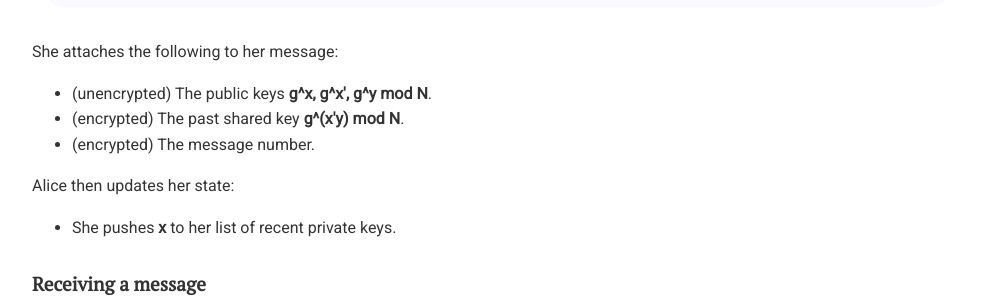
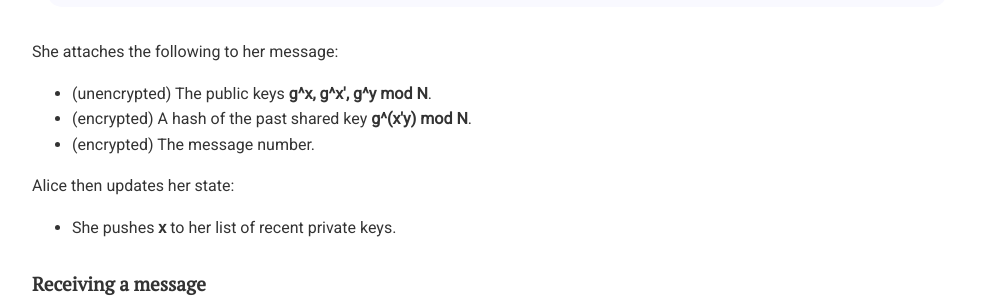
Before and after one commit to chatscrypt/chatscrypt.github.io, a Jekyll site: the page built from _posts/2020-01-23-the-chatscrypt-architecture-part-iii-authenticated-inductive-diffie-hellman.html, in a window 1280 px wide and 900 px high, scrolled down 1746 px. Shown: the part 151-451 px from the top of the window, without its empty margins (143-1134 px from the left). Built offline with Jekyll 4.4.1, drawn with Linux system fonts in a browser that asks for light colours; comment, search, counter and statistics services are not loaded.

Commit message:
Update 2020-01-23-the-chatscrypt-architecture-part-iii-authenticated-inductive-diffie-hellman.html

```diff
--- a/_posts/2020-01-23-the-chatscrypt-architecture-part-iii-authenticated-inductive-diffie-hellman.html
+++ b/_posts/2020-01-23-the-chatscrypt-architecture-part-iii-authenticated-inductive-diffie-hellman.html
@@ -64,7 +64,7 @@ Alice creates a new Diffie-Hellman key pair with private key <b>x</b> and encryp
 She attaches the following to her message:
 <ul>
 <li> (unencrypted) The public keys <b>g^x, g^x', g^y mod N</b>.
-<li> (encrypted) The past shared key <b>g^(x'y) mod N</b>.
+<li> (encrypted) A hash of the past shared key <b>g^(x'y) mod N</b>.
 <li> (encrypted) The message number.
 </ul>
 
```
